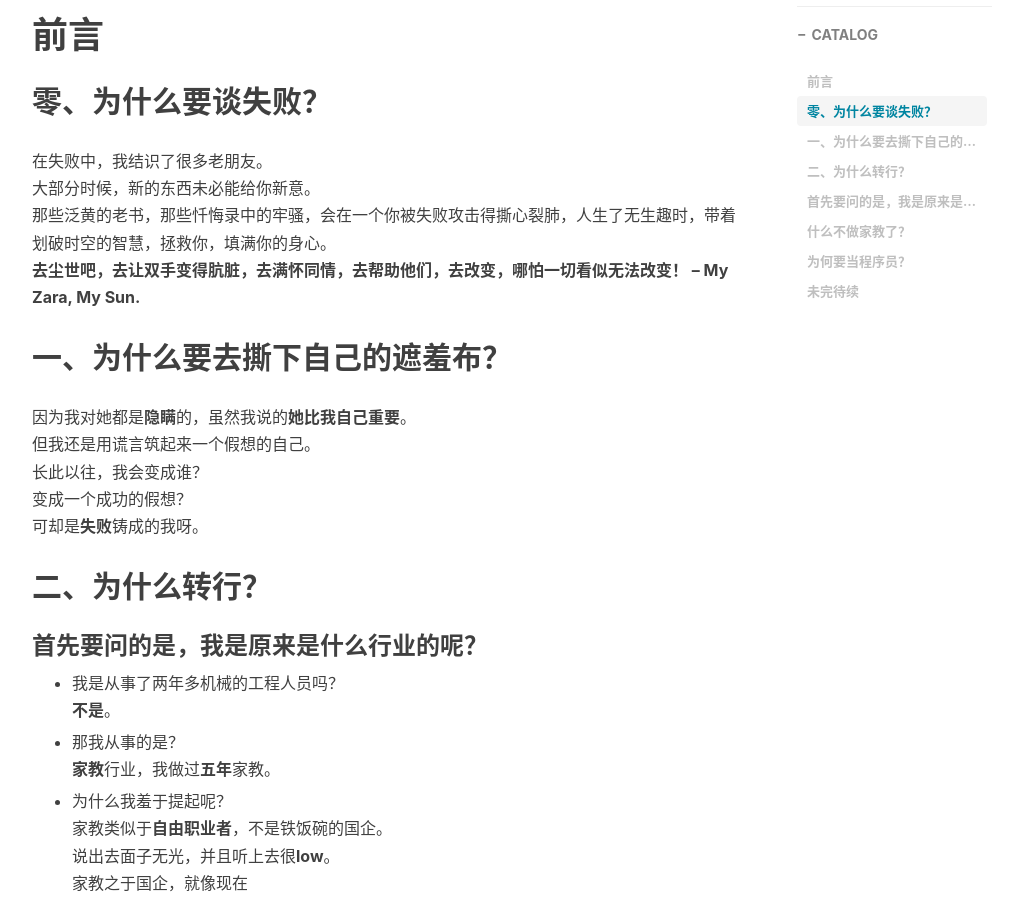
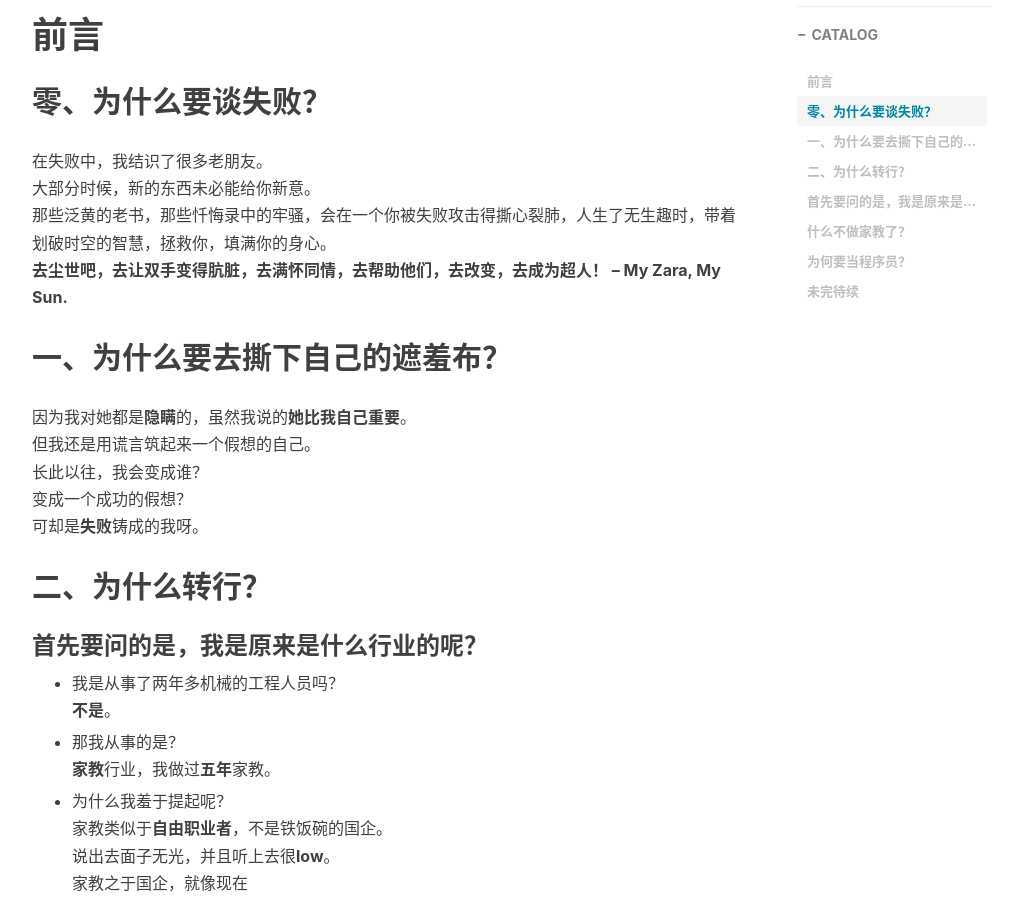
Before and after one commit to AugustineTong/TongBlog, a Jekyll site: the page built from _posts/2018-12-09-MyZaraMySun.md, in a window 1280 px wide and 900 px high, scrolled down 557 px. Shown: the whole window, without its empty margins (233-1256 px from the left). Built offline with Jekyll 4.4.1, drawn with Linux system fonts in a browser that asks for light colours; nearby versions of some CDN libraries; comment, search, counter and statistics services are not loaded.

Commit message:
Update 2018-12-09-MyZaraMySun.md

```diff
--- a/_posts/2018-12-09-MyZaraMySun.md
+++ b/_posts/2018-12-09-MyZaraMySun.md
@@ -14,7 +14,7 @@ tags:
 在失败中，我结识了很多老朋友。
 大部分时候，新的东西未必能给你新意。
 那些泛黄的老书，那些忏悔录中的牢骚，会在一个你被失败攻击得撕心裂肺，人生了无生趣时，带着划破时空的智慧，拯救你，填满你的身心。
-**去尘世吧，去让双手变得肮脏，去满怀同情，去帮助他们，去改变，哪怕一切看似无法改变！  -- My Zara, My Sun.**
+**去尘世吧，去让双手变得肮脏，去满怀同情，去帮助他们，去改变，去成为超人！  -- My Zara, My Sun.**
 
 ## 一、为什么要去撕下自己的遮羞布？
 因为我对她都是**隐瞒**的，虽然我说的**她比我自己重要**。
```
